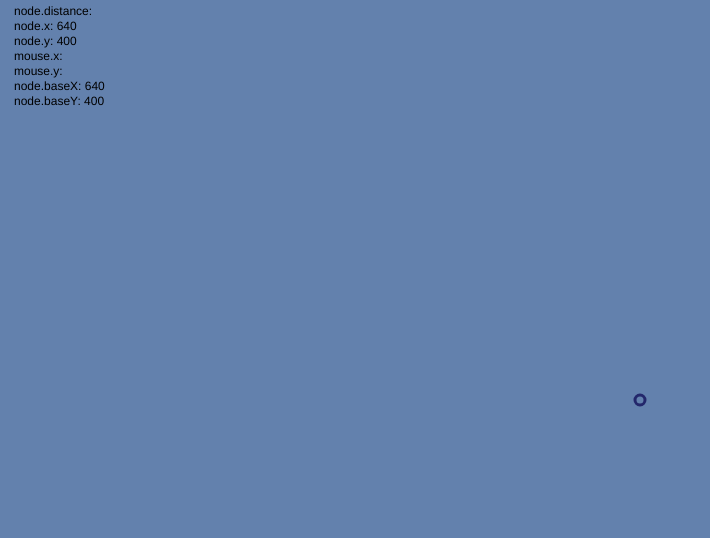
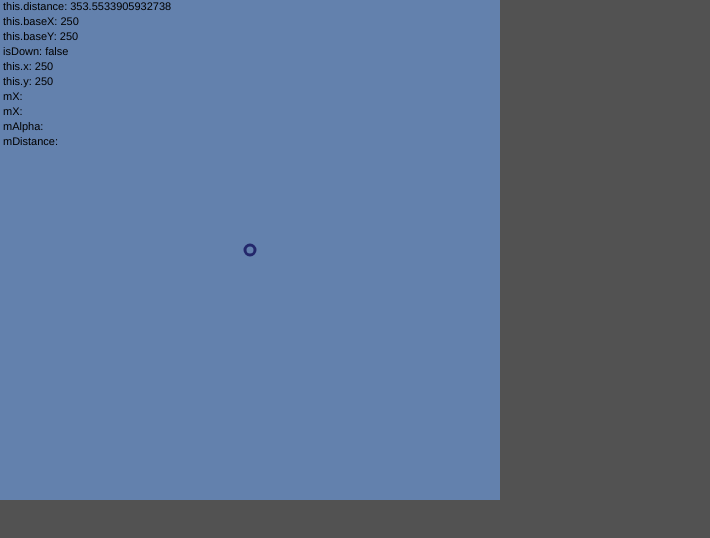
Before and after one commit to atothgit2/canvas_displaceR, a plain HTML site: page index.html in a window 1280 px wide. Shown: the whole page, without its empty margins (0-710 px from the left). Drawn offline with Linux system fonts and the light colour scheme.

Commit message:
starting position, node class refactor, mouse class intro, clean up

```diff
--- /dev/null
+++ b/mouse.js
@@ -0,0 +1,16 @@
+export default class Mouse {
+  constructor() {
+    this.x;
+    this.y;
+    this.alpha;
+    this.distance;
+  }
+  getMouseData(canvas) {
+    canvas.addEventListener('mousemove', e => {
+      this.x = e.clientX;
+      this.y = e.clientY;
+      this.alpha = Math.atan(this.y/this.x) * 180 / Math.PI;
+      this.distance = Math.hypot(this.x, this.y); // a háromszög átmérője
+    });
+  }
+}
--- a/node.js
+++ b/node.js
@@ -1,3 +1,5 @@
+import Mouse from "./mouse.js";
+
 export default class Node {
   constructor(canvasWitdth, canvasHeight) {
     this.baseX = canvasWitdth * 0.5;
@@ -7,20 +9,13 @@ export default class Node {
     this.radius = 5;
     this.lineWidth = 3;
     this.stroke = '#23276b';
-    this.distance = undefined;
+    this.distance = undefined; // in pixles
+    this.isDown = false;
   }
 
-  update(mX, mY) {
-    window.addEventListener('mousedown', (e) => {
-      this.x = mX;
-      this.y = mY;
-    });
-    window.addEventListener('mouseup', (e) => {
-      this.x = this.baseX;
-      this.y = this.baseY;
-
-      // this.distance = Math.sqrt(Math.abs(this.x - mouse.x) + Math.abs(this.y - mouse.y));
-    });
+  update(mouse) {
+    this.distance = Math.hypot(this.x, this.y);
+    this.isMouseDown();
   }
 
   draw(ctx) {
@@ -31,4 +26,15 @@ export default class Node {
     ctx.stroke();
   }
 
+  isMouseDown() {
+    document.addEventListener("mousedown", (e) => {
+      // console.log("true");
+      return this.isDown = true;
+    });
+    document.addEventListener("mouseup", (e) => {
+      // console.log("false");
+      return this.isDown = false;
+    });
+
+  }
 }
--- a/script.js
+++ b/script.js
@@ -1,47 +1,44 @@
 import Node from './node.js';
 import {drawData} from './utils.js';
+import Mouse from "./mouse.js";
 
 /** @type {HTMLCanvasElement} */
+const canvas = document.getElementById('canvas1');
+const ctx = canvas.getContext('2d');
 window.addEventListener('load', function(){
   const loading = document.getElementById('loading');
   loading.style.display = 'none';
 
-  const canvas = document.getElementById('canvas1');
-  const ctx = canvas.getContext('2d');
-  canvas.width = window.innerWidth;
-  canvas.height = window.innerHeight;
-  let gameFrame = 0;
+  canvas.width = 500;
+  canvas.height = 500;
 
-  const mouse = {
-    x: undefined,
-    y: undefined
-  }
-  canvas.addEventListener('mousemove', e => {
-    mouse.x = e.clientX;
-    mouse.y = e.clientY;
-  });
+  const mouse = new Mouse();
+  console.log(mouse);
+  mouse.getMouseData(canvas);
+  console.log(mouse);
 
   const node = new Node(canvas.width, canvas.height);
 
   function animate() {
     ctx.clearRect(0, 0, canvas.width, canvas.height);
 
-    node.update(mouse.x, mouse.y);
+    node.update(mouse);
     node.draw(ctx);
 
     drawData(ctx,
-      {"node.distance": node.distance},
-      {"node.x": node.x},
-      {"node.y": node.y},
-      {"mouse.x": mouse.x},
-      {"mouse.y": mouse.y},
-      {"node.baseX": node.baseX},
-      {"node.baseY": node.baseY}
+      {"this.distance": node.distance},
+      {"this.baseX": node.baseX},
+      {"this.baseY": node.baseY},
+      {"isDown": node.isDown},
+      {"this.x": node.x},
+      {"this.y": node.y},
+      {"mX": mouse.x},
+      {"mX": mouse.y},
+      {"mAlpha": mouse.alpha},
+      {"mDistance": mouse.distance}
+
     );
       requestAnimationFrame(animate);
   }
-  gameFrame++;
   animate();
 });
-
-// node.distance = Math.sqrt(Math.abs(node.x - mouse.x) + Math.abs(node.y - mouse.y))
--- a/style.css
+++ b/style.css
@@ -23,8 +23,8 @@ body {
   background: rgb(99, 129, 173);
   top: 0;
   left: 0;
-  width: 100%;
-  height: 100%;
+  width: 500 px;
+  height: 500px;
 }
 
 #loading {
--- a/utils.js
+++ b/utils.js
@@ -1,10 +1,8 @@
 export function drawData(context, ...items) {
-  // new array = items;
-  context.font = '12px Helvetica';
-  let posY = 15;
+  context.font = '11px Helvetica';
+  let posY = 10;
   for (let item of items) {
-    context.fillText(`${Object.keys(item)}: ${Object.values(item)} `, 14, posY);
+    context.fillText(`${Object.keys(item)}: ${Object.values(item)} `, 3, posY);
     posY += 15;
-    // console.log(posY);
   }
 }
```
